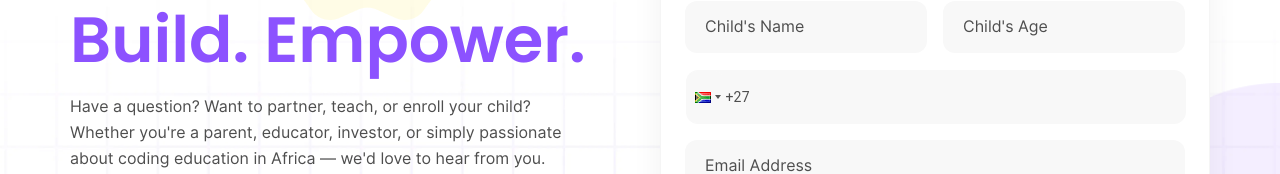
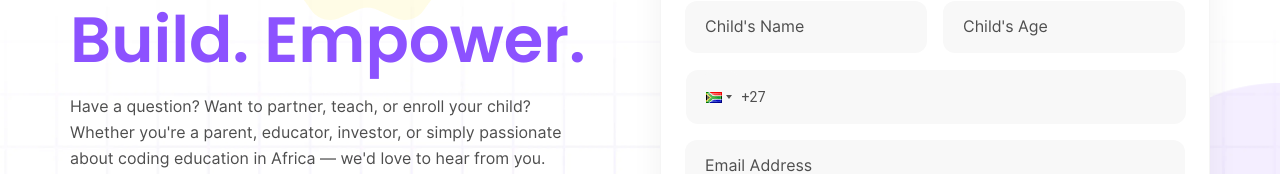
Before and after one commit to Pupiloinc/Pupilo, a Next.js app: page /contact-form in a window 1280 px wide. Shown: the part 184-358 px from the top of the page. Built offline with nearby package versions, Linux system fonts and the light colour scheme.

Commit message:
space done

```diff
--- a/src/app/globals.css
+++ b/src/app/globals.css
@@ -182,3 +182,6 @@ input[type=number] {
 .scroll-none::-webkit-scrollbar {
   display: none; /* Chrome/Safari */
 }
+.react-tel-input .selected-flag {
+    padding: 0 0 0 4px !important;
+}
--- a/src/components/contact-form/ContactForm.jsx
+++ b/src/components/contact-form/ContactForm.jsx
@@ -236,10 +236,10 @@ const ContactForm = () => {
                       setErrors({ ...errors, phone: "" });
                     }
                   }}
-                  inputClass={`!bg-white-100 !outline-0 !py-[13px] !px-10 !rounded-xl !h-[54px] !leading-160 !w-full !placeholder:text-dark-grey !text-dark-grey pl-3 ${
+                  inputClass={`!bg-white-100 !outline-0 !py-[13px] !px-14 !rounded-xl !h-[54px] !leading-160 !w-full !placeholder:text-dark-grey !text-dark-grey pl-3 ${
                     errors.phone ? "!border !border-red-500" : "!border-none"
                   }`}
-                  buttonClass="!bg-white-100 !border-none !outline-0 !rounded-xl m-[1px]"
+                  buttonClass="!bg-white-100 !border-none !outline-0 !rounded-xl ml-4 my-[1px]"
                   containerClass="!w-full !rounded-xl m-[0.5px]"
                   dropdownClass="!rounded-xl"
                 />
```
Also changed, not shown: 1 other file (tests, documents, lock files or other folders).
